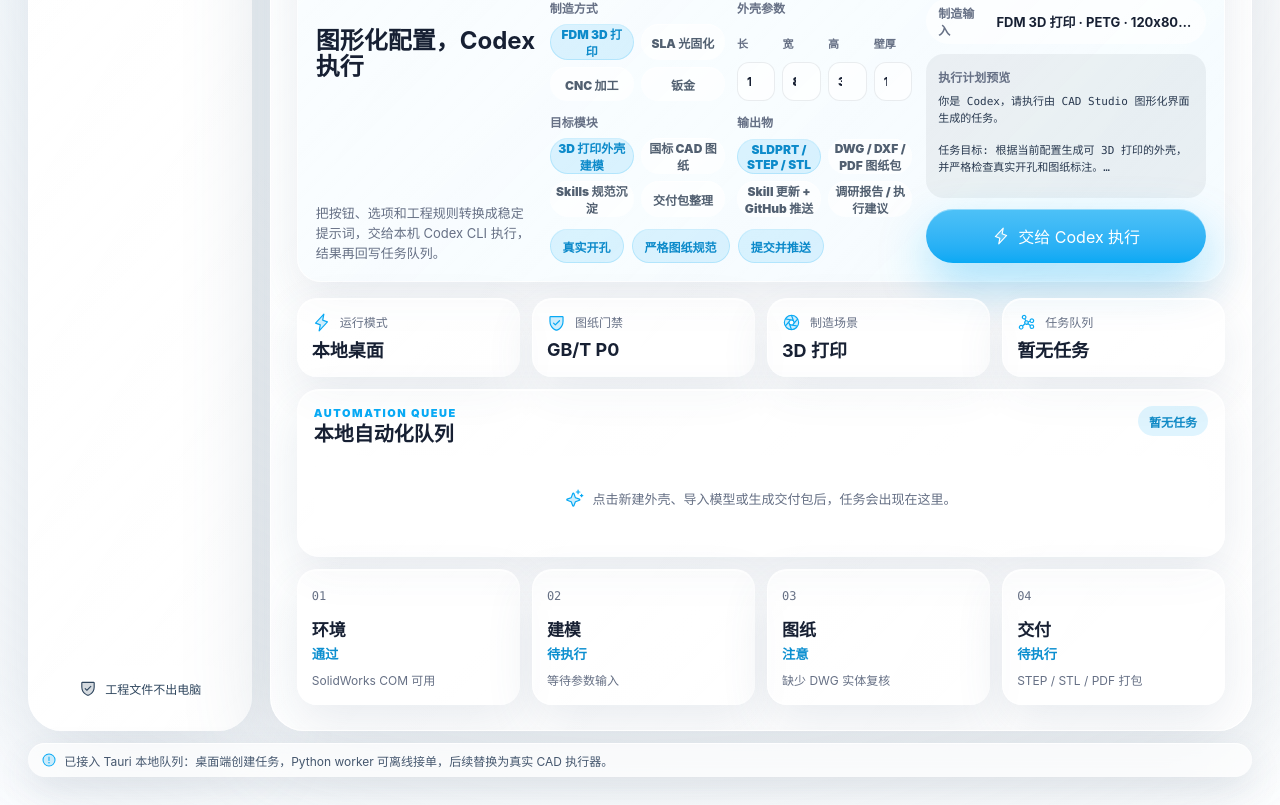
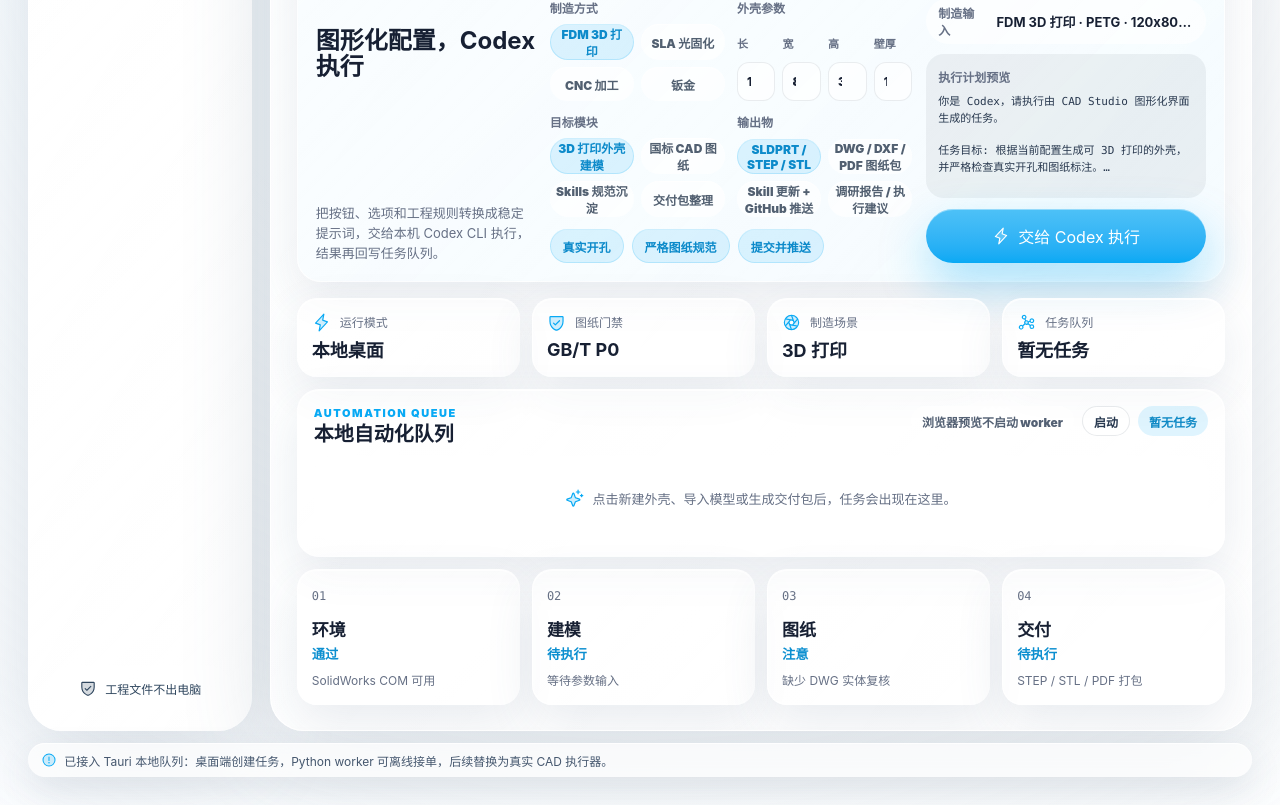
Before and after one commit to PatrickMcKenzier/solidworks-automation-skill, a React (Vite) app in the folder apps/workbench-ui/: page / in a window 1280 px wide. Shown: the part 1193-1998 px from the top of the page. Built offline with nearby package versions, Linux system fonts and the light colour scheme.

Commit message:
接入桌面端Worker启停控制

```diff
--- a/apps/workbench-ui/src/App.tsx
+++ b/apps/workbench-ui/src/App.tsx
@@ -109,6 +109,11 @@ type QueueEvent = {
   status?: string;
   message?: string;
   at?: string;
+};
+type WorkerStatus = {
+  running: boolean;
+  pid?: number | null;
+  message: string;
 };
 
 type Stage = {
@@ -342,6 +347,7 @@ function App() {
   const [queueLoaded, setQueueLoaded] = useState(false);
   const [jobs, setJobs] = useState<AutomationJob[]>([]);
   const [jobEvents, setJobEvents] = useState<Record<string, QueueEvent[]>>({});
+  const [workerStatus, setWorkerStatus] = useState<WorkerStatus>({ running: false, message: "桌面端可启动" });
   const [codexConfig, setCodexConfig] = useState<CodexConfig>({
     objective: "根据当前配置生成可 3D 打印的外壳，并严格检查真实开孔和图纸标注。",
     target: "shell",
@@ -420,6 +426,46 @@ function App() {
       return next;
     });
     if (changedJob) void persistJob(changedJob);
+  }
+
+  async function refreshWorkerStatus() {
+    if (!isTauriRuntime()) {
+      setWorkerStatus({ running: false, message: "浏览器预览不启动 worker" });
+      return;
+    }
+    try {
+      const status = await invoke<WorkerStatus>("worker_status");
+      setWorkerStatus(status);
+    } catch (error) {
+      setWorkerStatus({ running: false, message: `worker 状态读取失败: ${String(error)}` });
+    }
+  }
+
+  async function startLocalWorker() {
+    if (!isTauriRuntime()) {
+      setWorkerStatus({ running: false, message: "请在桌面端启动 worker" });
+      return;
+    }
+    try {
+      const status = await invoke<WorkerStatus>("start_worker", {
+        repoPath: CODEX_CWD,
+        enableCodex: true,
+        codexFullAccess: false,
+      });
+      setWorkerStatus(status);
+    } catch (error) {
+      setWorkerStatus({ running: false, message: `worker 启动失败: ${String(error)}` });
+    }
+  }
+
+  async function stopLocalWorker() {
+    if (!isTauriRuntime()) return;
+    try {
+      const status = await invoke<WorkerStatus>("stop_worker");
+      setWorkerStatus(status);
+    } catch (error) {
+      setWorkerStatus({ running: false, message: `worker 停止失败: ${String(error)}` });
+    }
   }
 
   function simulateJob(job: AutomationJob) {
@@ -679,6 +725,13 @@ function App() {
       disposed = true;
       window.clearInterval(timer);
     };
+  }, []);
+
+  useEffect(() => {
+    void refreshWorkerStatus();
+    if (!isTauriRuntime()) return;
+    const timer = window.setInterval(() => void refreshWorkerStatus(), 2200);
+    return () => window.clearInterval(timer);
   }, []);
 
   useEffect(() => {
@@ -1166,7 +1219,15 @@ function App() {
                   <p className="eyebrow">AUTOMATION QUEUE</p>
                   <h2>本地自动化队列</h2>
                 </div>
-                <span>{queueLoaded ? queueSummary : "加载中"}</span>
+                <div className="queue-actions">
+                  <span className={workerStatus.running ? "worker-pill running" : "worker-pill"}>
+                    {workerStatus.running ? `Worker ${workerStatus.pid ?? ""}` : workerStatus.message}
+                  </span>
+                  <button type="button" onClick={() => void (workerStatus.running ? stopLocalWorker() : startLocalWorker())}>
+                    {workerStatus.running ? "停止" : "启动"}
+                  </button>
+                  <span>{queueLoaded ? queueSummary : "加载中"}</span>
+                </div>
               </div>
               <div className="queue-list">
                 {jobs.length === 0 ? (
--- a/apps/workbench-ui/src/styles.css
+++ b/apps/workbench-ui/src/styles.css
@@ -1228,6 +1228,52 @@ textarea {
   white-space: nowrap;
 }
 
+.queue-actions {
+  display: flex;
+  flex-wrap: wrap;
+  align-items: center;
+  justify-content: flex-end;
+  gap: 8px;
+}
+
+.queue-actions > span,
+.queue-actions button {
+  display: inline-flex;
+  align-items: center;
+  min-height: 30px;
+  padding: 0 11px;
+  border-radius: 999px;
+  font-size: 12px;
+  font-weight: 900;
+  white-space: nowrap;
+}
+
+.queue-actions > span:not(.worker-pill) {
+  color: color-mix(in srgb, var(--accent) 72%, #22354d);
+  background: var(--accent-soft);
+}
+
+.worker-pill {
+  max-width: 220px;
+  overflow: hidden;
+  color: #546174;
+  background: rgba(255, 255, 255, 0.62);
+  text-overflow: ellipsis;
+}
+
+.worker-pill.running {
+  color: var(--success);
+  background: color-mix(in srgb, var(--success) 13%, #ffffff);
+}
+
+.queue-actions button {
+  border: 1px solid rgba(37, 53, 74, 0.1);
+  color: #27384f;
+  background: rgba(255, 255, 255, 0.74);
+  box-shadow: inset 0 1px 0 rgba(255, 255, 255, 0.86);
+  cursor: pointer;
+}
+
 .queue-list {
   display: grid;
   grid-template-columns: repeat(4, minmax(0, 1fr));
```
Also changed, not shown: 4 other files (tests, documents, lock files or other folders).
